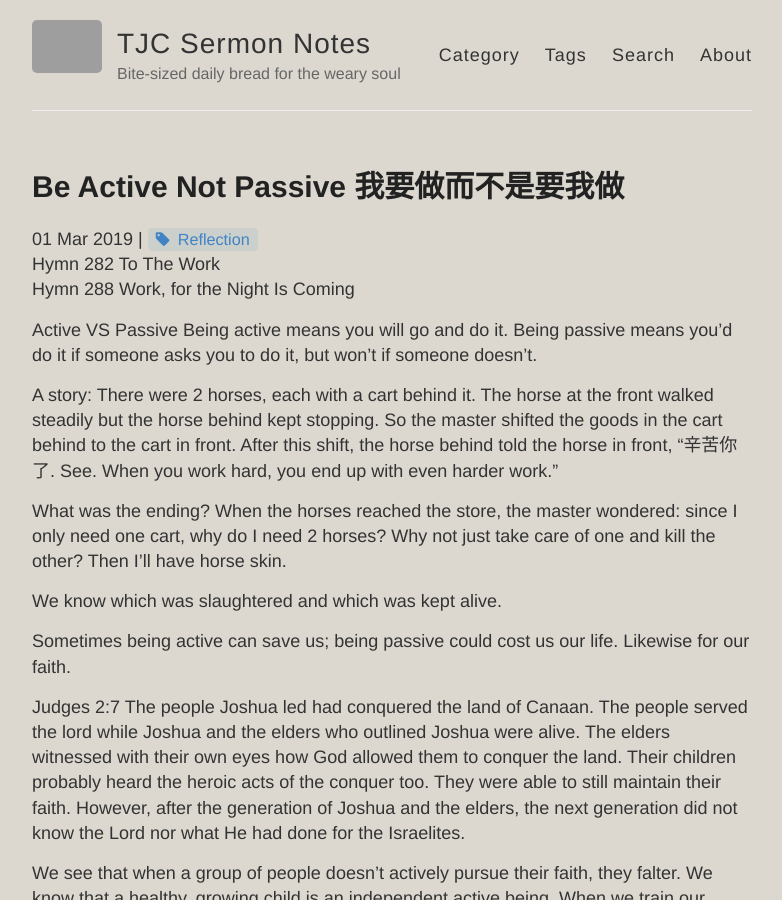
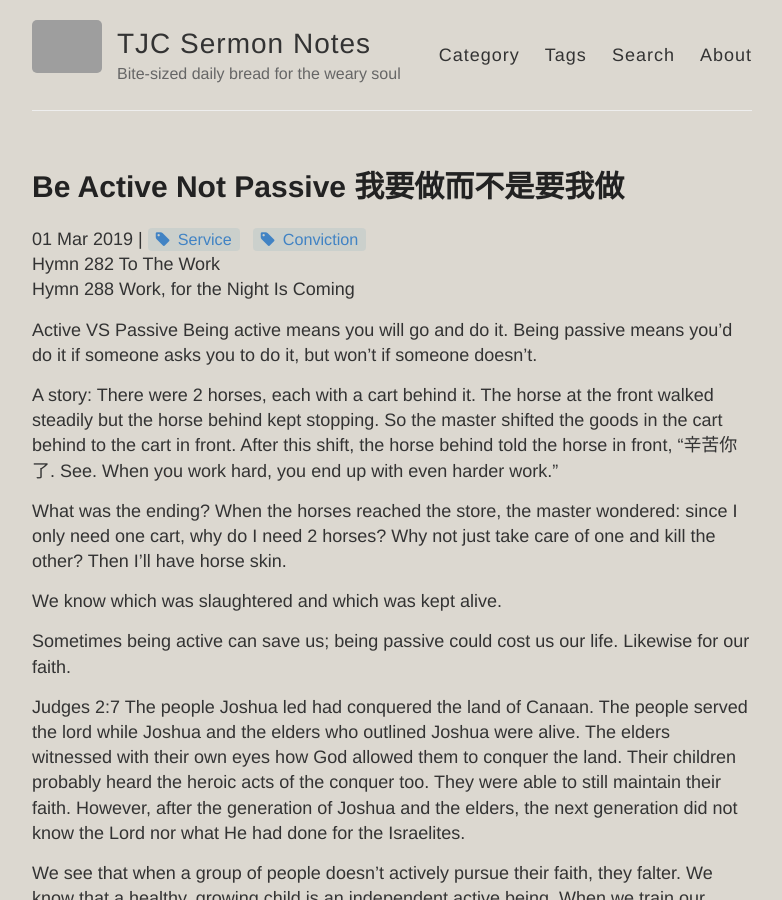
Before and after one commit to catchupTJC/catchuptjc.github.io, a Jekyll site: the page built from _posts/2019-03-01-BeActiveNotPassive.md, in a window 1280 px wide and 900 px high. Shown: the whole window, without its empty margins (248-1030 px from the left). Built offline with Jekyll 4.4.1, drawn with Linux system fonts in a browser that asks for light colours; nearby versions of some CDN libraries; comment, search, counter and statistics services are not loaded; grey boxes are pictures that could not be loaded.

Commit message:
Update 2019-03-01-BeActiveNotPassive.md

```diff
--- a/_posts/2019-03-01-BeActiveNotPassive.md
+++ b/_posts/2019-03-01-BeActiveNotPassive.md
@@ -2,7 +2,7 @@
 layout: post
 title: Be Active Not Passive 我要做而不是要我做
 category: Sermon(SG)2019
-tags: [Reflection]
+tags: [Service,Conviction]
 hymns: [282 To The Work,'288 Work, for the Night Is Coming']
 ---
 Active VS Passive
```
